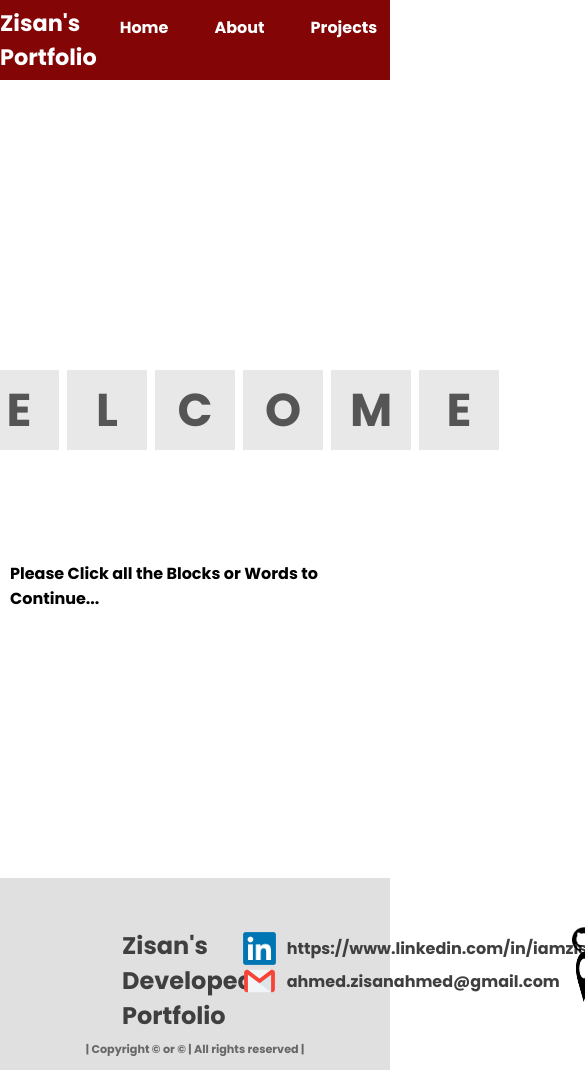
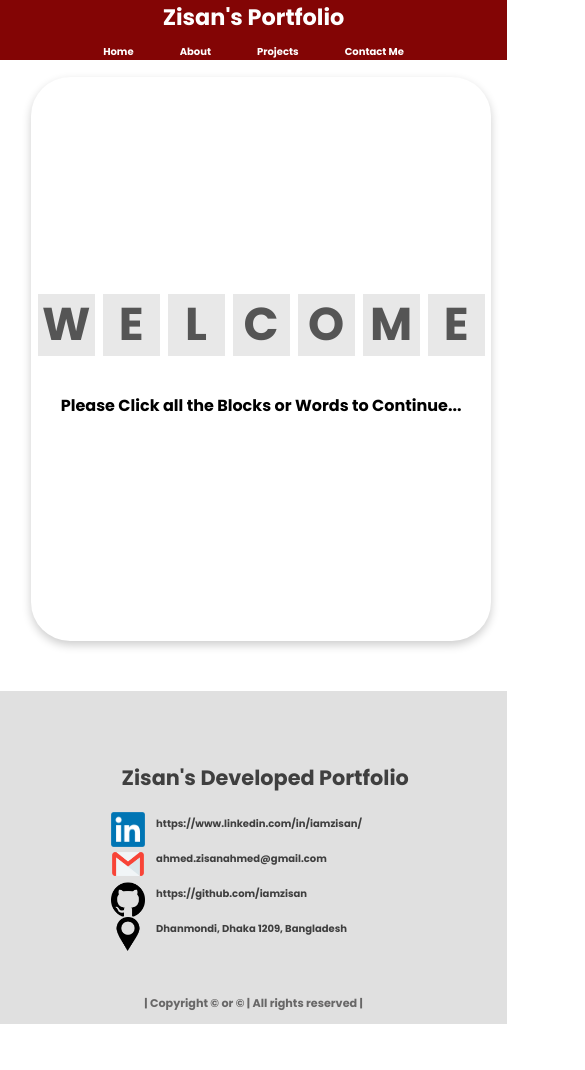
Before and after one commit to iamzisan/Portfolio, a plain HTML site: page index.html in a window 390 px wide. Shown: the top 1070 px of the page, 585 px wide, since content can reach past the window. After the commit the page ends 1024 px from the top, so only its background shows below. Drawn offline with Linux system fonts and the light colour scheme.

Commit message:
Update index.html

```diff
--- a/index.html
+++ b/index.html
@@ -1,24 +1,26 @@
 <!DOCTYPE html>
 <html lang="en">
   <head>
-    <meta charset="UTF-8">
-    <meta name="viewport" content="width=device-width, initial-scale=1.0">
-    <link rel="preconnect" href="https://fonts.googleapis.com">
-    <link rel="preconnect" href="https://fonts.gstatic.com" crossorigin>
-    <link href="https://fonts.googleapis.com/css2?family=Poppins:ital,wght@0,700;1,400&display=swap" rel="stylesheet">
+    <meta charset="UTF-8" />
+    <meta name="viewport" content="width=device-width, initial-scale=1.0" />
+    <link rel="preconnect" href="https://fonts.googleapis.com" />
+    <link rel="preconnect" href="https://fonts.gstatic.com" crossorigin />
+    <link
+      href="https://fonts.googleapis.com/css2?family=Poppins:ital,wght@0,700;1,400&display=swap"
+      rel="stylesheet"
+    />
     <style>
-        *{
+      * {
         margin: 0;
         padding: 0;
       }
       html,
       body {
-
         background-color: rgb(255, 255, 255);
-            font-family: 'Poppins', sans-serif;
+        font-family: "Poppins", sans-serif;
       }
 
-        nav{
+      nav {
         display: flex;
         background-color: rgb(131, 5, 5);
         justify-content: space-around;
@@ -26,44 +28,60 @@
         height: 80px;
         color: white;
       }
-        nav ul{
+      nav ul {
         display: flex;
         justify-content: center;
       }
-        nav ul li{
+      nav ul li {
         list-style: none;
         margin: 0 23px;
       }
-        nav ul li a{
+      nav ul li a {
         text-decoration: none;
         color: white;
         cursor: pointer;
       }
-        nav ul li a:hover{
+      nav ul li a:hover {
         font-size: 1.04rem;
         color: rgb(75, 7, 7);
       }
-        .left{
+      .left {
         font-size: 1.4rem;
         color: white;
       }
 
-        ul.bo{
+      .border-box {
+        margin: 100px auto;
+        /* display: flex; */
+        /* justify-content: center; */
+        /* top: auto; */
+        /* margin-bottom: 10px; */
+        position: relative;
+        box-shadow: 0 4px 10px rgba(0, 0, 0, 0.2);
+        border-radius: 39px;
+        /* padding: 66px; */
+        background-color: white;
+        /* max-width: 1456px; */
+        /* margin: auto; */
+        height: 30vw;
+        top: -6px;
+        width: 61vw;
+      }
+
+      ul.bo {
         position: relative;
         display: flex;
         align-items: center;
         justify-content: center;
-            height: 660px;
-
-
+        height: 495px;
       }
-        li{
+      li {
         list-style: none;
       }
-        label1{
+      label1 {
         position: relative;
       }
-        input[type="checkbox"]{
+      input[type="checkbox"] {
         position: absolute;
         opacity: 0;
         cursor: pointer;
@@ -71,7 +89,7 @@
         width: 80px;
         z-index: 100;
       }
-        p{
+      p {
         position: relative;
         height: 80px;
         width: 80px;
@@ -84,92 +102,83 @@
         cursor: pointer;
         margin: 0 4px;
         box-shadow: -1px -1px 4px rgba(255, 255, 255, 0.05),
-                 4px 4px 6px rgb(255,255,255,0.2),
-                 inset -1px -1px 4px grba(0,0,0,0.05),
-                 inset 1px 1px 1px grba(255,255,255,0.1);
+          4px 4px 6px rgb(255, 255, 255, 0.2),
+          inset -1px -1px 4px grba(0, 0, 0, 0.05),
+          inset 1px 1px 1px grba(255, 255, 255, 0.1);
       }
-        input[type="checkbox"]:checked ~ p{
-            box-shadow: inset 0 0 2px grba(0,0,0,0.05),
-            inset 4px 4px 6px grba(255,255,255,255.05);
+      input[type="checkbox"]:checked ~ p {
+        box-shadow: inset 0 0 2px grba(0, 0, 0, 0.05),
+          inset 4px 4px 6px grba(255, 255, 255, 255.05);
         color: yellow;
         text-shadow: 0 0 15px yellow, 0 0 25px yellow;
         animation: glow 1.5s linear infinite;
       }
       @keyframes glow {
-            0%{
-                filter:hue-rotate(0deg);
+        0% {
+          filter: hue-rotate(0deg);
         }
-            100%{
-                filter:hue-rotate(360deg);
+        100% {
+          filter: hue-rotate(360deg);
         }
       }
-        t{
+      t {
         display: flex;
         justify-content: center;
         margin: 44px 10px;
         position: relative;
         top: -223px;
-
       }
 
-        .border-box{
-            box-sizing: border-box;
-
-        }
-
-        footer{
+      footer {
         background-color: rgb(224, 224, 224);
         color: rgb(63, 63, 63);
-
-
       }
-        .footer{
-            display:flex;
+      .footer {
+        text-align: center;
+        display: flex;
         padding: 23px 122px;
         justify-content: space-evenly;
       }
-        .footer ul{
+      .footer ul {
         list-style: none;
       }
-        .footer > div{
+      .footer > div {
         width: 346px;
       }
-        footer .footer-rights{
+      footer .footer-rights {
         text-align: center;
         padding: 12px 0;
         color: rgb(104, 103, 103);
         font-size: 0.7rem;
       }
 
-        .footer-image{
+      .footer-image {
         position: relative;
         width: 10%;
         left: -11px;
         top: -4px;
       }
-        .footer li{
+      .footer li {
         display: flex;
       }
-        .footer-first{
+      .footer-first {
         position: relative;
         align-items: center;
         font-size: 1.5rem;
         display: flex;
         top: 27px;
       }
-        .footer-second{
+      .footer-second {
         position: relative;
         align-items: center;
         display: flex;
         top: 15px;
-
       }
-        .footer-third{
+      .footer-third {
         position: relative;
         align-items: center;
         display: flex;
         top: 15px;
-
       }
       .footer-link {
         cursor: pointer;
@@ -185,8 +194,59 @@
         color: rgb(9, 32, 161);
       }
 
+      @media (max-width: 768px) {
+        nav {
+          width: 130vw;
+          flex-direction: column;
+          height: auto;
+          text-align: center;
+          font-size: x-small;
+        }
+        nav ul {
+          flex-direction: row; /* Make the menu items horizontal */
+          margin-top: 10px; /* Add some spacing between menu items */
+        }
 
+        .border-box {
+          height: auto;
+    margin: 23px 31px;
+    width: 118%;
+        }
+        p {
+          height: 62px;
+          width: 57px;
+        }
+        footer {
+          width: 130vw;
+        }
 
+        .footer {
+          position: relative;
+          left: 41px;
+          /* margin: auto; */
+          align-items: center;
+          padding: 44px;
+          font-size: x-small;
+          flex-direction: column;
+          text-align: left;
+        }
+        .footer-first {
+          position: relative;
+          align-items: center;
+          font-size: 1.3rem;
+          display: flex;
+          top: 27px;
+        }
+        .footer-second {
+          margin-top: 35px;
+        }
+        .footer-third {
+          position: relative;
+          align-items: center;
+          display: flex;
+          top: 16px;
+        }
+      }
     </style>
 
     <title>Portfolio</title>
@@ -197,86 +257,66 @@
         <div class="left">Zisan's Portfolio</div>
         <div class="right">
           <ul>
-                    <li><a  onclick="changeTextAndRedirect(event)">Home</a></li>
-                    <li><a  onclick="changeTextAndRedirect(event)">About</a></li>
-                    <li><a  onclick="changeTextAndRedirect(event)">Projects</a></li>
-                    <li><a  onclick="changeTextAndRedirect(event)">Contact Me</a></li>
-
+            <li><a onclick="changeTextAndRedirect(event)">Home</a></li>
+            <li><a onclick="changeTextAndRedirect(event)">About</a></li>
+            <li><a onclick="changeTextAndRedirect(event)">Projects</a></li>
+            <li><a onclick="changeTextAndRedirect(event)">Contact Me</a></li>
           </ul>
-
         </div>
       </nav>
     </header>
     <div class="border-box">
       <ul class="bo">
-
         <li>
-                <input type = "checkbox" />
-                <p>
-                    W
-                </p>
+          <input type="checkbox" />
+          <p>W</p>
         </li>
         <li>
-                <input type = "checkbox" />
-                <p>
-                    E
-                </p>
+          <input type="checkbox" />
+          <p>E</p>
         </li>
         <li>
-                <input type = "checkbox" />
-                <p>
-                    L
-                </p>
+          <input type="checkbox" />
+          <p>L</p>
         </li>
         <li>
-                <input type = "checkbox" />
-                <p>
-                    C
-                </p>
+          <input type="checkbox" />
+          <p>C</p>
         </li>
         <li>
-                <input type = "checkbox" />
-                <p>
-                    O
-                </p>
+          <input type="checkbox" />
+          <p>O</p>
         </li>
         <li>
-                <input type = "checkbox" />
-                <p>
-                    M
-                </p>
+          <input type="checkbox" />
+          <p>M</p>
         </li>
         <li>
-                <input type = "checkbox" />
-                <p>
-                    E
-                </p>
+          <input type="checkbox" />
+          <p>E</p>
         </li>
       </ul>
       <t>Please Click all the Blocks or Words to Continue...</t>
-
     </div>
-
-
 
     <footer>
       <div class="footer">
-            <div class="footer-first">
-
-                Zisan's Developed Portfolio
-            </div>
+        <div class="footer-first">Zisan's Developed Portfolio</div>
         <div class="footer-second">
           <ul class="fo">
             <!-- Add a class 'footer-link' to the list items -->
             <li>
-                        <a class="footer-link" href="https://www.linkedin.com/in/iamzisan/">
-                            <img class="footer-image" src="linkedin.png">
+              <a
+                class="footer-link"
+                href="https://www.linkedin.com/in/iamzisan/"
+              >
+                <img class="footer-image" src="linkedin.png" />
                 https://www.linkedin.com/in/iamzisan/
               </a>
             </li>
             <li>
               <a class="footer-link" href="mailto:ahmed.zisanahmed@gmail.com">
-                            <img class="footer-image" src="gmail.png">
+                <img class="footer-image" src="gmail.png" />
                 ahmed.zisanahmed@gmail.com
               </a>
             </li>
@@ -287,13 +327,16 @@
             <!-- Add a class 'footer-link' to the list items -->
             <li>
               <a class="footer-link" href="https://github.com/iamzisan">
-                            <img class="footer-image" src="github.png">
+                <img class="footer-image" src="github.png" />
                 https://github.com/iamzisan
               </a>
             </li>
             <li>
-                        <a class="footer-link" href="https://www.google.com/maps/d/viewer?mid=1BZifmgXUgCYbcTrUdZ3bcO73KxY&hl=en_US&ll=23.739626216823712%2C90.38061618804932&z=17">
-                            <img class="footer-image" src="location.png">
+              <a
+                class="footer-link"
+                href="https://www.google.com/maps/d/viewer?mid=1BZifmgXUgCYbcTrUdZ3bcO73KxY&hl=en_US&ll=23.739626216823712%2C90.38061618804932&z=17"
+              >
+                <img class="footer-image" src="location.png" />
                 Dhanmondi, Dhaka 1209, Bangladesh
               </a>
             </li>
@@ -301,7 +344,7 @@
         </div>
       </div>
       <div class="footer-rights">
-            |  Copyright &copy; or &#169;  |  All rights reserved  |
+        | Copyright &copy; or &#169; | All rights reserved |
       </div>
     </footer>
 
@@ -311,18 +354,20 @@
       let isRedirecting = false;
 
       // Add a change event listener to each checkbox
-        checkboxes.forEach(checkbox => {
-            checkbox.addEventListener('change', () => {
+      checkboxes.forEach((checkbox) => {
+        checkbox.addEventListener("change", () => {
           if (isRedirecting) return; // Prevent multiple clicks during redirect
 
           // Check if all checkboxes are checked
-                const allChecked = Array.from(checkboxes).every(checkbox => checkbox.checked);
+          const allChecked = Array.from(checkboxes).every(
+            (checkbox) => checkbox.checked
+          );
 
           if (allChecked) {
             isRedirecting = true;
             // Change the text to "Redirecting" in green color
-                    const textElement = document.querySelector('t');
-                    textElement.style.color = 'green';
+            const textElement = document.querySelector("t");
+            textElement.style.color = "green";
 
             let count = 3; // Initial countdown value
 
@@ -335,7 +380,7 @@
                 setTimeout(updateText, 1000); // Wait for 1 second
               } else {
                 // Perform the redirect after the countdown
-                            window.location.href = 'portfolio.html'; // Change 'next-page.html' to the URL of the next page
+                window.location.href = "portfolio.html"; // Change 'next-page.html' to the URL of the next page
               }
             }
 
@@ -346,8 +391,8 @@
 
       // Function to change text color on header list item click
       function changeTextAndRedirect(event) {
-            const textElement = document.querySelector('t');
-            textElement.style.color = 'red';
+        const textElement = document.querySelector("t");
+        textElement.style.color = "red";
       }
     </script>
   </body>
```
Lines whose indentation alone changed are shown as unchanged.
